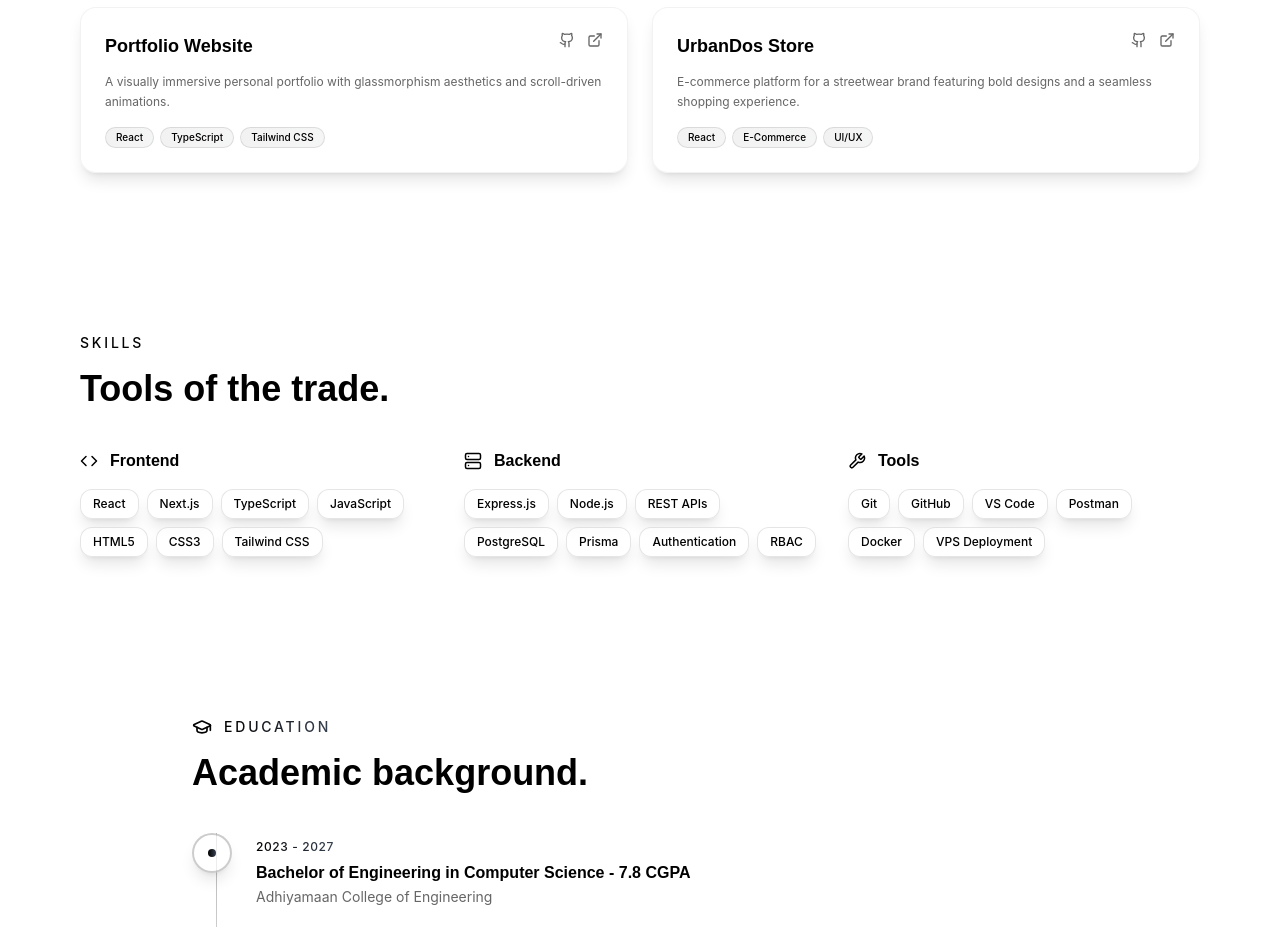
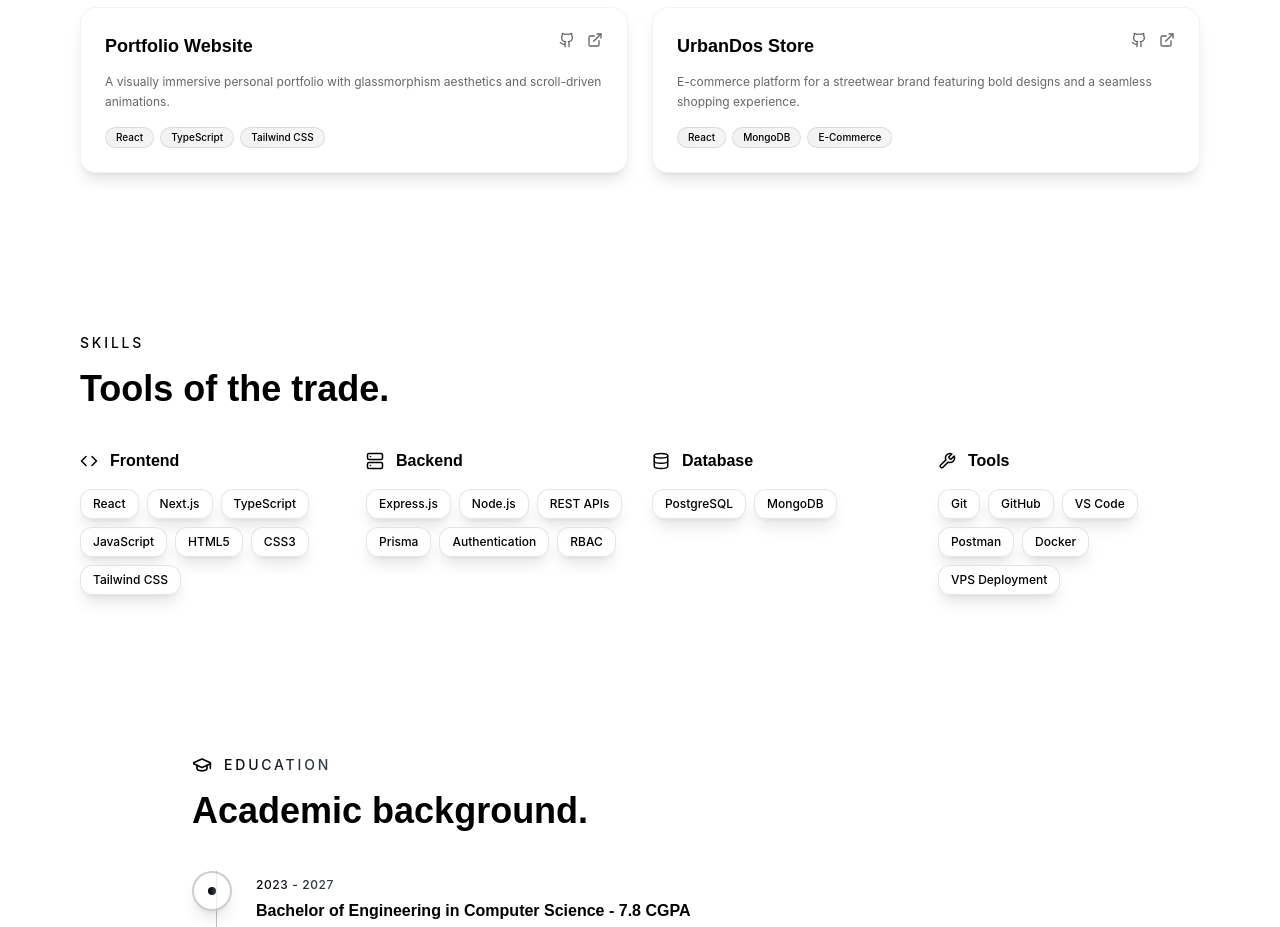
Before and after one commit to ManjunathSivasankar/Portfolio, a React (Vite) app: page / in a window 1280 px wide. Shown: the part 2260-3187 px from the top of the page. Built offline with nearby package versions, Linux system fonts and the light colour scheme; the HTML template or start-up script is replaced by a standard one.

Commit message:
Added Database category to skills and listed MongoDB in UrbanDos project tags

```diff
--- a/src/components/portfolio/ProjectsSection.tsx
+++ b/src/components/portfolio/ProjectsSection.tsx
@@ -14,7 +14,7 @@ const projects = [
     title: "UrbanDos Store",
     description:
       "E-commerce platform for a streetwear brand featuring bold designs and a seamless shopping experience.",
-    tags: ["React", "E-Commerce", "UI/UX"],
+    tags: ["React", "MongoDB", "E-Commerce"],
     github: "https://github.com/ManjunathSivasankar",
     live: "https://urbandos.store/",
   },
--- a/src/components/portfolio/SkillsSection.tsx
+++ b/src/components/portfolio/SkillsSection.tsx
@@ -1,5 +1,5 @@
 import RevealSection from "./RevealSection";
-import { Code, Server, Wrench } from "lucide-react";
+import { Code, Server, Database, Wrench } from "lucide-react";
 
 const categories = [
   {
@@ -10,7 +10,12 @@ const categories = [
   {
     title: "Backend",
     icon: Server,
-    skills: ["Express.js", "Node.js", "REST APIs", "PostgreSQL", "Prisma", "Authentication", "RBAC"],
+    skills: ["Express.js", "Node.js", "REST APIs", "Prisma", "Authentication", "RBAC"],
+  },
+  {
+    title: "Database",
+    icon: Database,
+    skills: ["PostgreSQL", "MongoDB"],
   },
   {
     title: "Tools",
@@ -30,7 +35,7 @@ export default function SkillsSection() {
           </h2>
         </RevealSection>
 
-        <div className="grid md:grid-cols-3 gap-8">
+        <div className="grid sm:grid-cols-2 lg:grid-cols-4 gap-6">
           {categories.map((cat, ci) => (
             <RevealSection key={cat.title} delay={ci * 100}>
               <div className="mb-4 flex items-center gap-3">
```
